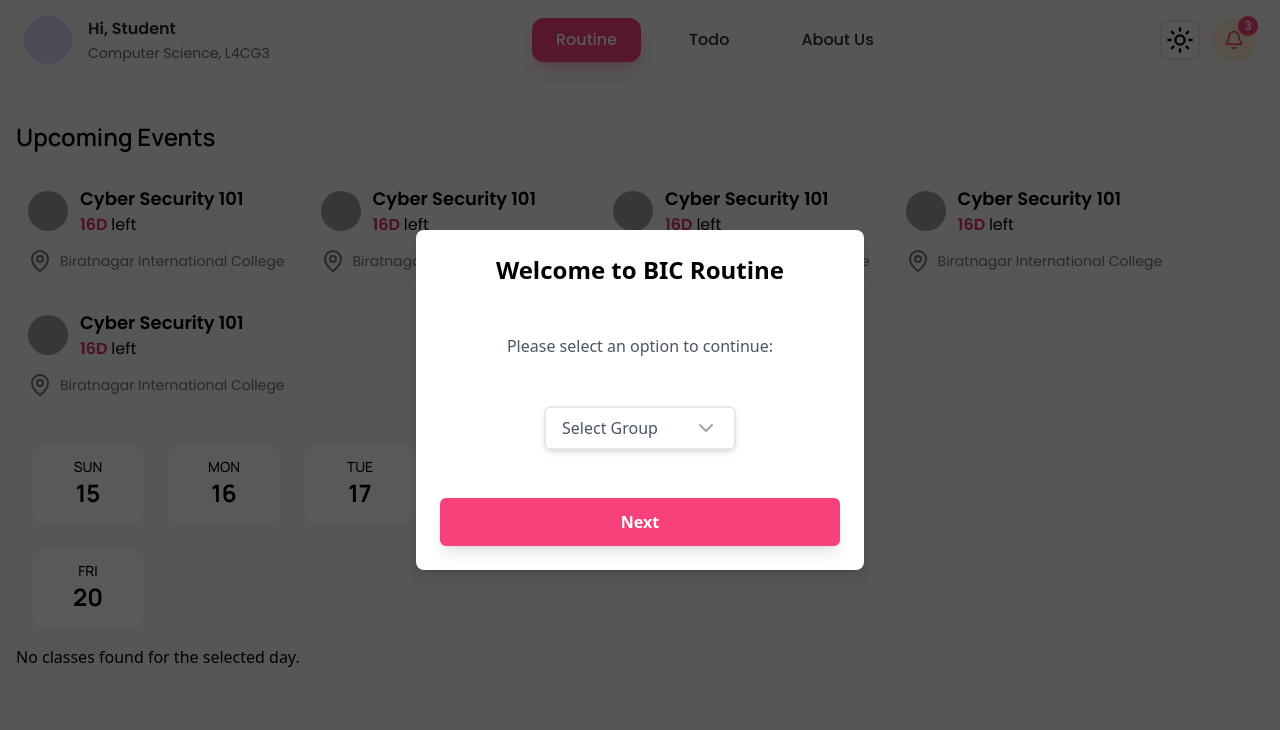
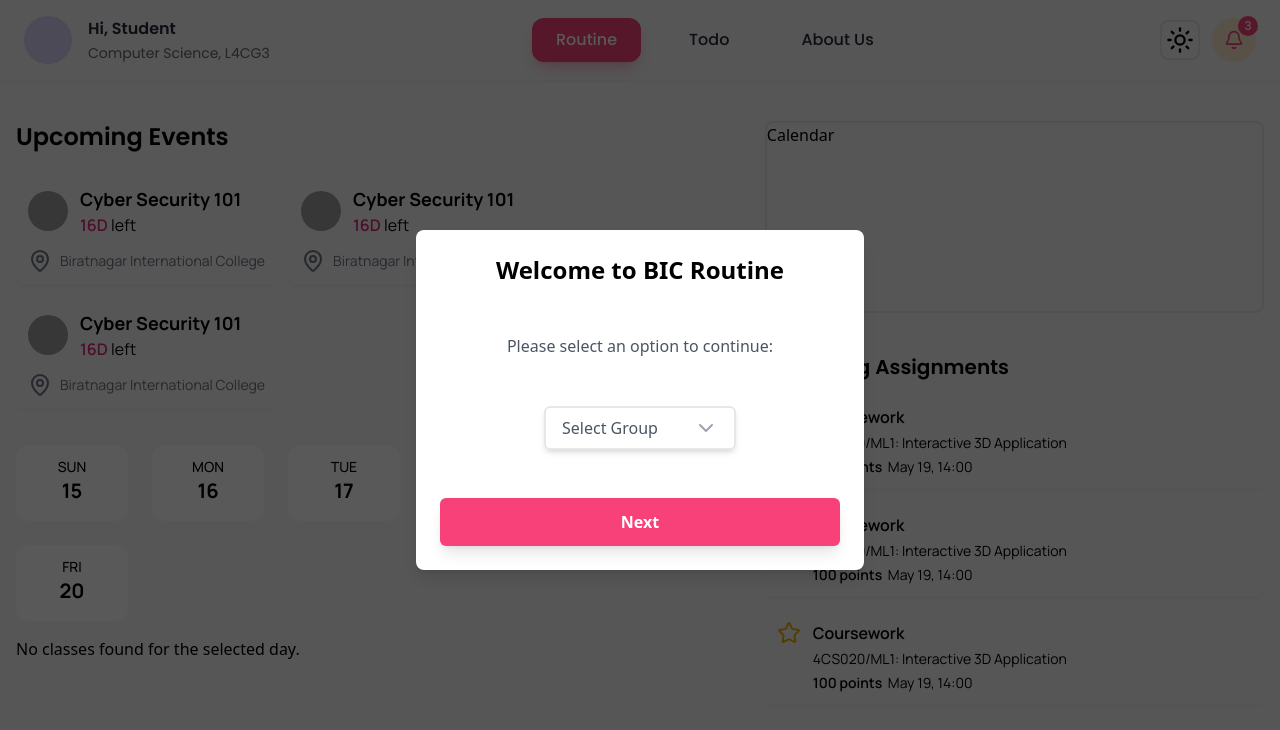
Before and after one commit to adgator101/routine-v2-react, a React (Vite) app: page /home in a window 1280 px wide. Shown: the top 730 px of the page. Built offline with nearby package versions, Linux system fonts and the light colour scheme; grey boxes are pictures that could not be loaded.

Commit message:
feat: add calendar(placeholder) and assignment

```diff
--- /dev/null
+++ b/src/components/Assignment.jsx
@@ -0,0 +1,31 @@
+import { Star } from "lucide-react";
+import React from "react";
+
+const Assignment = () => {
+  return (
+    <div>
+      <p className="font-poppins text-xl font-semibold">Upcoming Assignments</p>
+      {[...Array(3)].map((_, index) => (
+        <div
+          key={index}
+          className="my-3 cursor-pointer space-y-5 rounded-lg p-3 font-manrope shadow-sm transition-[shadow_transform] hover:-translate-y-1 hover:shadow-md"
+        >
+          <div className="flex gap-3">
+            <Star className="text-yellow-500" />
+            <div className="space-y-1">
+              <p className="font-semibold">Coursework</p>
+              <p className="text-sm">4CS020/ML1: Interactive 3D Application</p>
+              <p className="text-sm">
+                <span className="font-semibold">100 points &nbsp;</span>
+                <span>May 19, </span>
+                <span>14:00</span>
+              </p>
+            </div>
+          </div>
+        </div>
+      ))}
+    </div>
+  );
+};
+
+export default Assignment;
--- a/src/components/DateButton.jsx
+++ b/src/components/DateButton.jsx
@@ -12,7 +12,7 @@
   });
 
   return (
-    <div className="date-buttons flex flex-wrap justify-center sm:justify-normal gap-4 p-4 font-manrope lg:gap-6">
+    <div className="date-buttons flex flex-wrap justify-center sm:justify-normal gap-4 py-4 font-manrope lg:gap-6">
       {daysOfWeek.map((day, index) => {
         const isSelected = selectedDay === day;
 
@@ -26,8 +26,8 @@
                 : "bg-white dark:bg-gray-900"
             } hover:scale-105 hover:shadow-md ${!isSelected && "hover:bg-gray-50 dark:hover:bg-gray-800"} border border-gray-200`}
           >
-            <span className="text-xs font-medium lg:text-sm">{day}</span>
-            <span className="mb-1 text-sm font-bold lg:text-2xl">
+            <span className="text-xs font-medium sm:text-sm">{day}</span>
+            <span className="mb-1 text-base font-bold sm:text-xl">
               {datesOfWeek[index]}
             </span>
           </button>
--- a/src/components/EventCard.jsx
+++ b/src/components/EventCard.jsx
@@ -3,12 +3,12 @@
 const EventCard = ({ title, daysLeft, location, image }) => {
   return (
     <>
-      <p className="font-manrope text-2xl font-semibold">Upcoming Events</p>
-      <div className="my-5 grid gap-3 font-poppins sm:flex flex-wrap">
-        {[...Array(5)].map((_, index) => (
+      <p className="font-poppins text-2xl font-semibold">Upcoming Events</p>
+      <div className="my-5 grid gap-3 font-manrope sm:flex flex-wrap">
+        {[...Array(3)].map((_, index) => (
           <div
             key={index}
-            className="grid gap-3 rounded-lg p-3 shadow-sm transition-shadow hover:shadow-md cursor-pointer"
+            className="grid gap-3 rounded-lg p-3 shadow-sm transition-[shadow_transform] hover:shadow-md hover:scale-105 cursor-pointer"
           >
             <div className="flex items-center gap-3">
               <img
@@ -17,7 +17,7 @@
                 className="h-10 w-10 rounded-full"
               />
               <div className="grid">
-                <p className="text-lg font-semibold">Cyber Security 101</p>
+                <p className="text-lg font-bold">Cyber Security 101</p>
                 <p>
                   <span className="font-semibold text-[#db2778]">16D </span>left
                 </p>
--- a/src/components/NavBar.jsx
+++ b/src/components/NavBar.jsx
@@ -33,7 +33,7 @@
   ];
 
   return (
-    <div className="fixed bottom-6 w-full px-4">
+    <div className="fixed bottom-6 w-full px-4 z-10">
       <div className="mx-auto w-full max-w-md rounded-2xl bg-white/80 p-2 shadow-lg backdrop-blur-lg">
         <ul className="flex items-center justify-around">
           {navItems.map((item) => {
--- a/src/components/RoutineCard.jsx
+++ b/src/components/RoutineCard.jsx
@@ -6,7 +6,7 @@
 
   return (
     <div className="flex w-full font-manrope">
-      <div className="group relative mx-2 my-3 flex min-h-[80px] w-full max-w-[95%] cursor-pointer items-center justify-between rounded-lg border border-t bg-white p-3 shadow-sm transition-all duration-300 hover:-translate-y-1 hover:shadow-md dark:border-gray-700 dark:bg-gray-800 sm:mx-3 sm:my-4 sm:min-h-[90px] sm:p-5 lg:max-w-4xl">
+      <div className="group relative my-3 flex min-h-[80px] w-full cursor-pointer items-center justify-between rounded-lg border border-t bg-white p-3 shadow-sm transition-all duration-300 hover:-translate-y-1 hover:shadow-md dark:border-gray-700 dark:bg-gray-800 sm:my-4 sm:min-h-[90px] sm:px-5 lg:max-w-4xl">
         <div className="absolute left-0 top-0 h-full w-1 rounded-l-lg bg-accent/80" />
 
         <div className="absolute inset-0 rounded-lg bg-gradient-to-r from-accent/5 to-blue/5 opacity-0 transition-opacity duration-300 group-hover:opacity-100" />
--- a/src/components/RoutineSection.jsx
+++ b/src/components/RoutineSection.jsx
@@ -5,6 +5,7 @@
 import { getTodayDay } from "@/lib/utils";
 import Onboarding from "@/components/Onboarding";
 import EventCard from "./EventCard";
+import Assignment from "./Assignment";
 
 const RoutineSection = () => {
   const [todayRoutine, setTodayRoutine] = React.useState([]);
@@ -34,10 +35,10 @@
     );
   };
   return (
-    <>
-      <EventCard />
-      <div className="grid lg:grid-cols-[1.5fr_1fr]">
+    <div className="pb-16 md:pb-0">
+      <div className="grid gap-20 lg:grid-cols-[1.5fr_1fr] lg:gap-0">
         <div>
+          <EventCard />
           <DateButton selectedDay={selectedDay} handleSelect={handleSelect} />
           {todayRoutine.length > 0 ? (
             todayRoutine.map((routine, index) => (
@@ -48,9 +49,12 @@
           )}
           {!user && <Onboarding setUserGroup={handleUserGroup} />}
         </div>
-        <div>calendar</div>
+        <div className="space-y-10">
+          <div className="h-48 w-full rounded-lg border-2">Calendar</div>
+          <Assignment />
+        </div>
       </div>
-    </>
+    </div>
   );
 };
 
```
